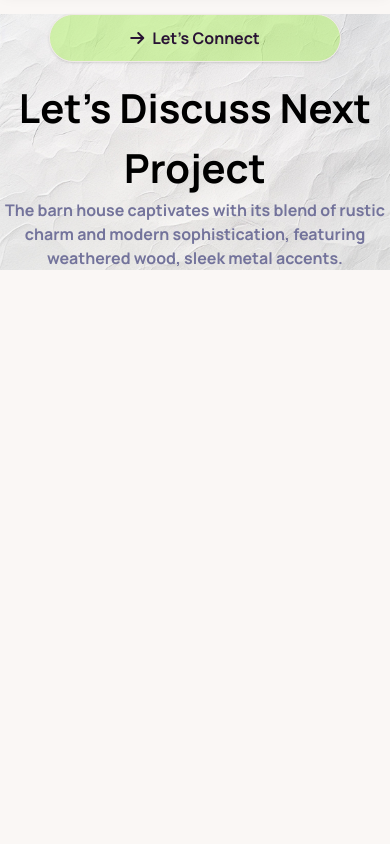
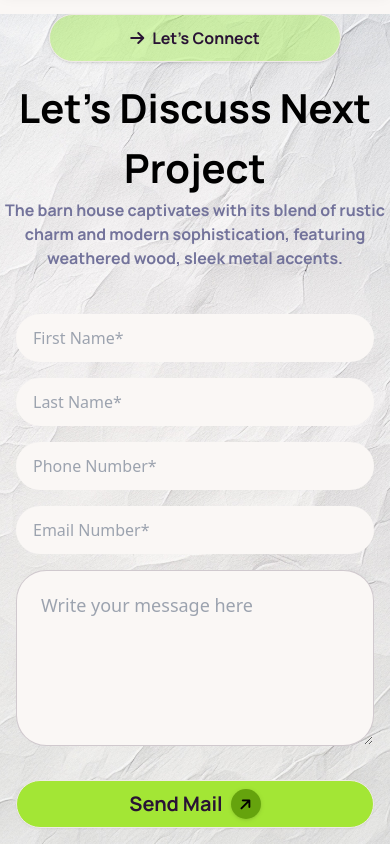
Before and after one commit to engrsakib/Your-land-your-property, a website: page index.html in a window 390 px wide. Shown: the part 10178-11022 px from the top of the page. Before the commit the page ends 10448 px from the top, so only its background shows below. Drawn offline with Linux system fonts and the light colour scheme.

Commit message:
input section added with responsive

```diff
--- a/index.html
+++ b/index.html
@@ -606,7 +606,53 @@ modern sophistication, featuring weathered wood, sleek metal accents.</p>
         <p class="manrope text-[16px] font-[500] text-center text-[#73739B]">The barn house captivates with its blend of rustic charm and modern sophistication, featuring weathered wood, sleek metal accents.</p>
         </div>
        <!-- text section end -->
+        <div class="lg:w-[80%] lg:mx-auto mt-7 w-full">
+          <div class="grid grid-cols-12 gap-x-4 gap-y-4 p-4">
+            <div class="lg:col-span-6 col-span-12">
+              <input
+                type="text"
+                placeholder="First Name*"
+                class="w-[100%] input w-xs" />
+            </div>
 
+            <div class="lg:col-span-6 col-span-12">
+              <input
+                type="text"
+                placeholder="Last Name*"
+                class="w-[100%] input w-xs" />
+            </div>
+
+
+            <div class="lg:col-span-6 col-span-12">
+              <input
+                type="text"
+                placeholder="Phone Number*"
+                class="w-[100%] input w-xs" />
+            </div>
+            <div class="lg:col-span-6 col-span-12">
+              <input
+                type="text"
+                placeholder="Email Number*"
+                class="w-[100%] input w-xs" />
+            </div>
+
+            <div class="col-span-12">
+              <textarea
+                type="text"
+                placeholder="Write your message here"
+                class="w-[100%] textarea textarea-bordered textarea-lg h-44" /></textarea>
+            </div>
+
+            <!-- card button start-->
+           <button class="btn max-sm:w-full bg-lime-400 rounded-full col-span-12 mt-3">
+            <span class="text-[20px] manrope font-[700]">Send Mail</span>
+            <div class="w-[30px] h-[30px] drop-shadow rounded-full bg-lime-600 text-black grid place-items-center cursor-pointer">
+                <i class="fa-solid fa-arrow-right text-[15px] -rotate-45"></i>
+            </div>
+           </button>
+          <!-- card button end-->
+          </div>
+        </div>
        <!-- input field start -->
 
        <!-- input field end -->
```
Also changed, not shown: output/output.css.
